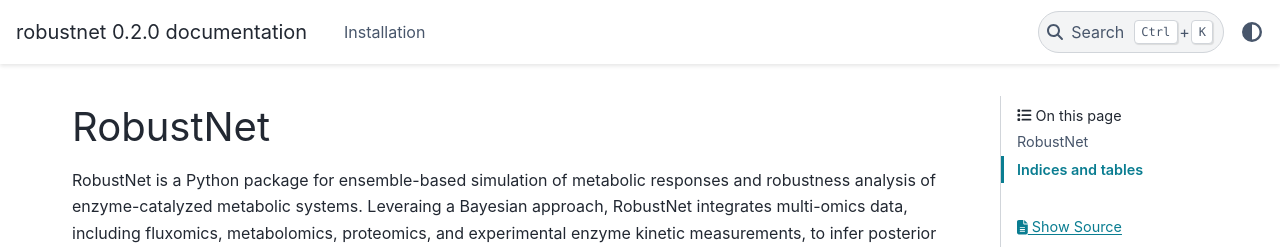
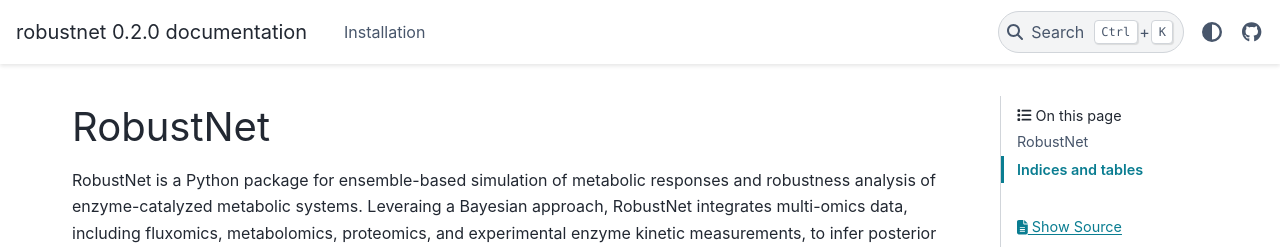
Before and after one commit to Chaowu88/robustnet, a Sphinx documentation site: the page built from docs/source/index.rst, in a window 1280 px wide. Shown: the top 249 px of the page. Built offline with Sphinx 7.4.7 and the PyData theme 0.15.4, drawn with Linux system fonts in a browser that asks for light colours; pages that are not in the unit, such as notebooks, are missing from menus.

Commit message:
Update conf.py

```diff
--- a/docs/source/conf.py
+++ b/docs/source/conf.py
@@ -40,6 +40,22 @@
 exclude_patterns = ['_build']
 
 html_theme = 'pydata_sphinx_theme'
+
+html_theme_options = {
+    'show_toc_level': 2,
+    'navigation_with_keys': True,
+    'navbar_end': ['theme-switcher', 'navbar-icon-links'],
+    'icon_links': [
+        {
+            'name': 'GitHub',
+            'url': 'https://github.com/Chaowu88/robustnet',
+            'icon': 'fa-brands fa-github',
+        },
+    ],
+}
+
+pygments_light_style = 'tango'
+pygments_dark_style = 'monokai'
 
 
 # ------------------------ Options for HTML output ------------------------
```
